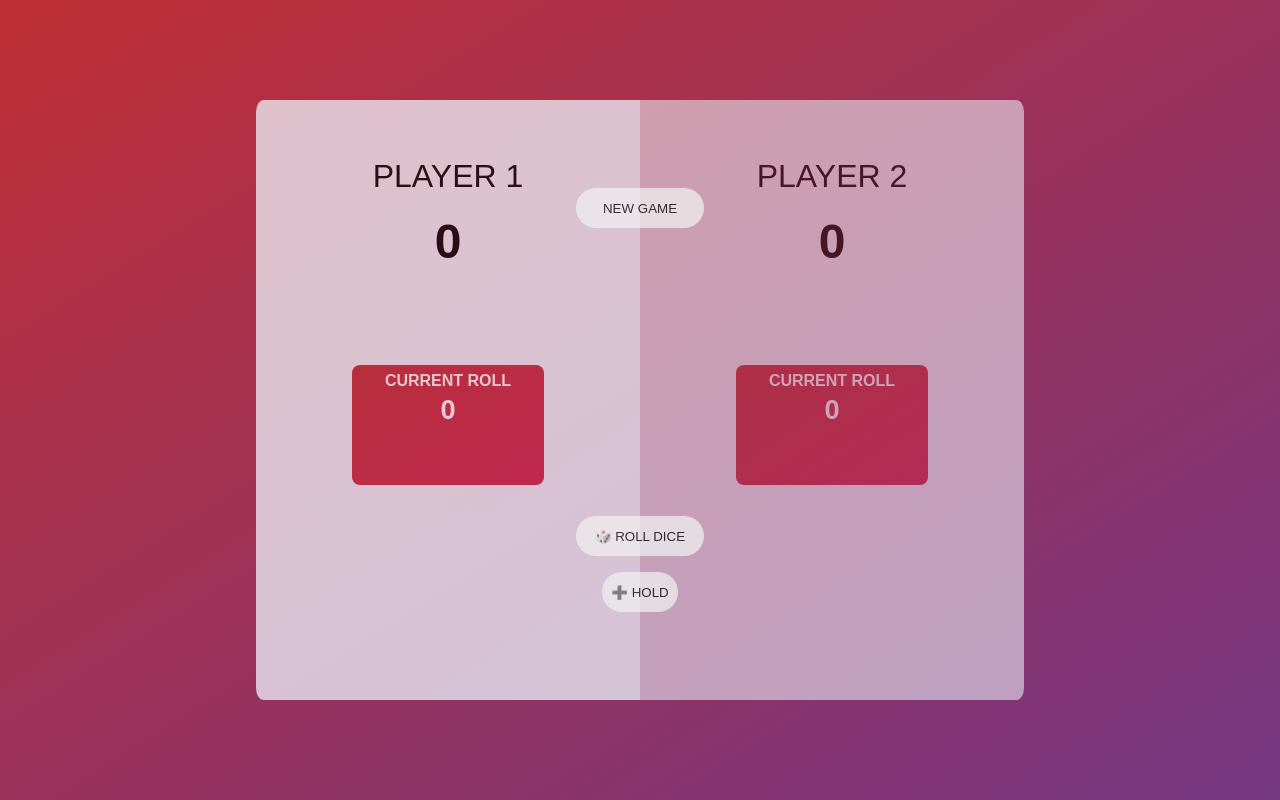
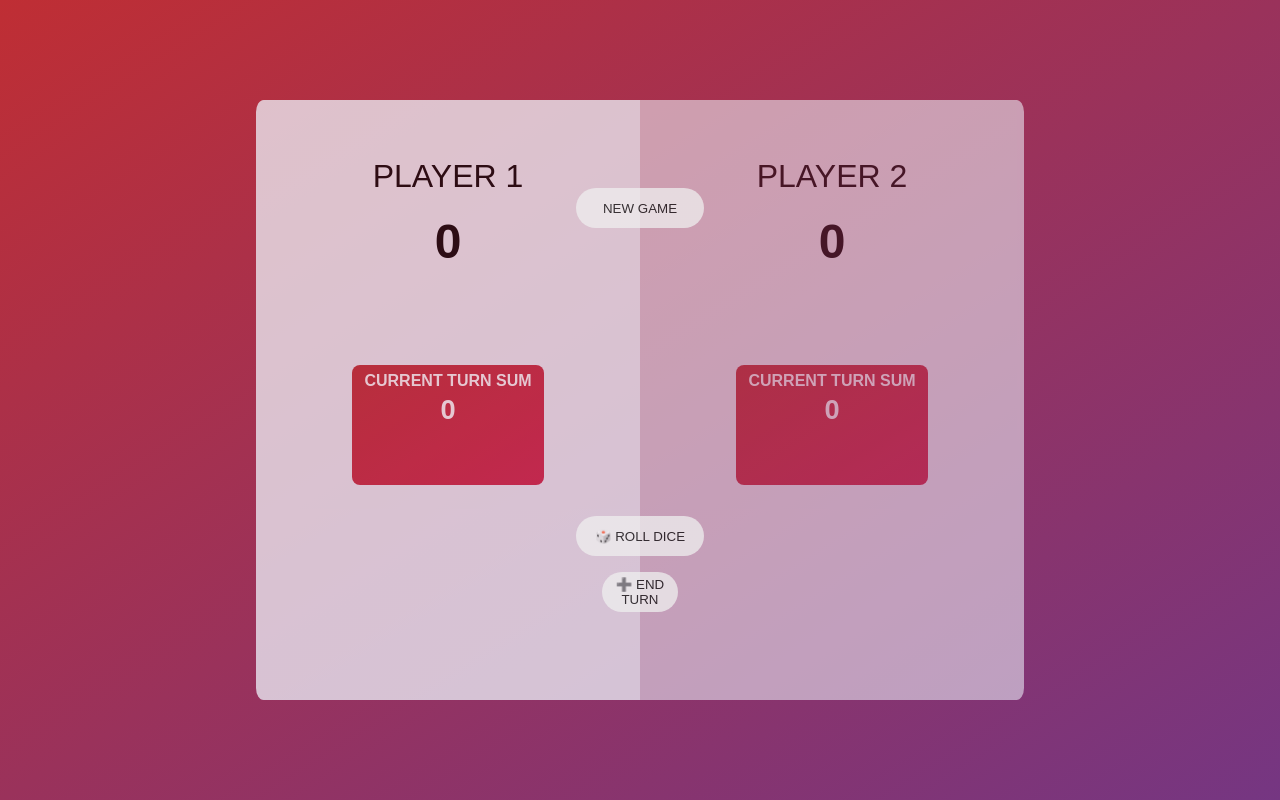
Before and after one commit to rotemshaked/Roll-Dice, a React (Create React App) app: page / in a window 1280 px wide. Built offline with nearby package versions, Linux system fonts and the light colour scheme; a web font is replaced by a local one.

Commit message:
adding reset in 1

```diff
--- a/src/App.js
+++ b/src/App.js
@@ -90,7 +90,7 @@ function App() {
           ></Button>
           <Button
             className="btn hold"
-            btnName="➕ HOLD"
+            btnName="➕ END TURN"
             onClick={handleHoldClick}
           ></Button>
         </div>
--- a/src/components/player.jsx
+++ b/src/components/player.jsx
@@ -13,7 +13,7 @@ const Player = ({
       <div className="player-name">{playerName}</div>
       <div className="score">{score}</div>
       <div className="current-roll">
-        <div className="current">CURRENT ROLL</div>
+        <div className="current">CURRENT TURN SUM</div>
         <div className="roll">{roll}</div>
       </div>
     </div>
```
